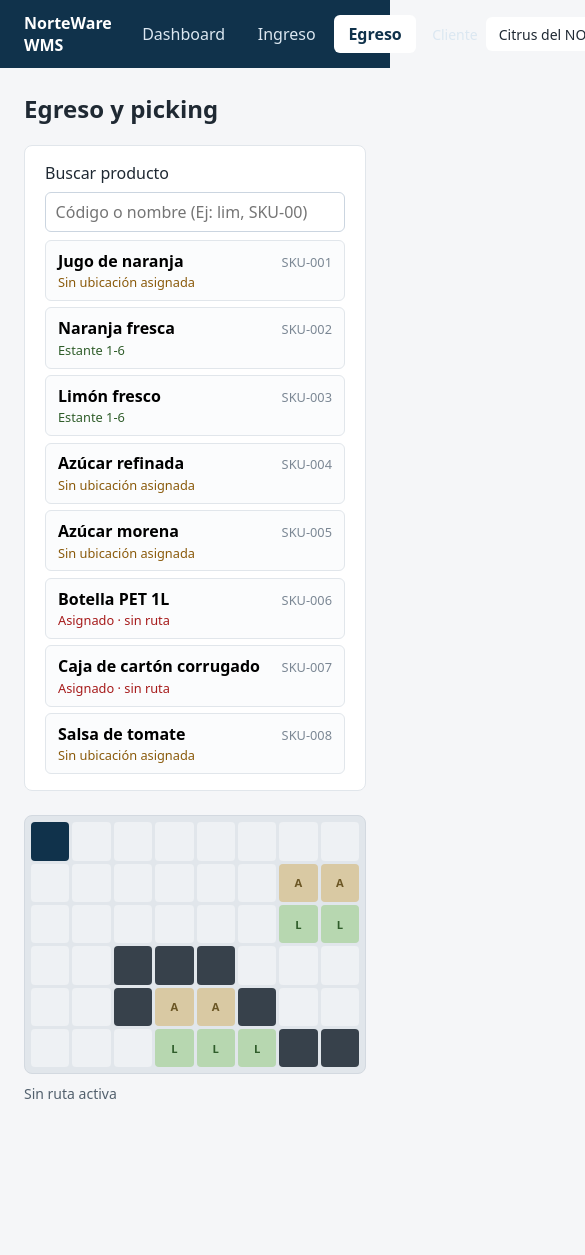
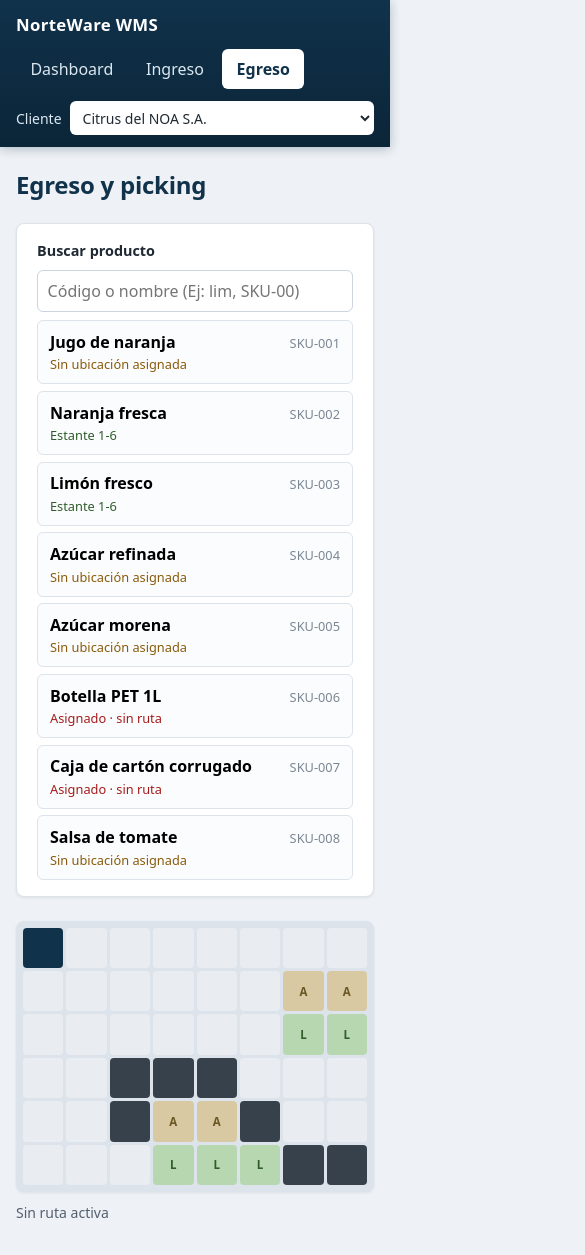
Before and after one commit to Aguss2403/norteware-wms, a React (Vite) app: page /egreso in a window 390 px wide. Shown: the top 1255 px of the page, 585 px wide, since content can reach past the window. Before the commit the page ends 1127 px from the top, so only its background shows below. Built offline with nearby package versions, Linux system fonts and the light colour scheme.

Commit message:
style(css): polish navbar, map, layout, and form styles for demo

```diff
--- a/src/index.css
+++ b/src/index.css
@@ -1,6 +1,18 @@
 :root {
   color-scheme: light;
-  font-family: system-ui, -apple-system, 'Segoe UI', Roboto, sans-serif;
+  font-family: system-ui, -apple-system, 'Segoe UI', Roboto, 'Helvetica Neue', Arial, sans-serif;
+  --color-primary: #10324b;
+  --color-primary-dark: #0b2538;
+  --color-primary-soft: #174a6e;
+  --color-bg: #eef1f5;
+  --color-surface: #ffffff;
+  --color-border: #dde3ea;
+  --color-text: #1f2933;
+  --color-text-muted: #52606d;
+  --color-accent: #f0b429;
+  --shadow-nav: 0 2px 10px rgba(16, 50, 75, 0.28);
+  --shadow-card: 0 1px 3px rgba(16, 50, 75, 0.08);
+  --radius: 0.5rem;
 }
 
 * {
@@ -9,8 +21,9 @@
 
 body {
   margin: 0;
-  background: #f5f6f8;
-  color: #1f2933;
+  background: var(--color-bg);
+  color: var(--color-text);
+  line-height: 1.5;
 }
 
 .app-shell {
@@ -19,18 +32,27 @@ body {
   flex-direction: column;
 }
 
+/* ---------- Navbar ---------- */
+
 .navbar {
+  position: sticky;
+  top: 0;
+  z-index: 10;
   display: flex;
   align-items: center;
   justify-content: space-between;
-  gap: 1rem;
+  flex-wrap: wrap;
+  gap: 0.75rem 1rem;
   padding: 0.75rem 1.5rem;
-  background: #10324b;
+  background: linear-gradient(180deg, var(--color-primary) 0%, var(--color-primary-dark) 100%);
   color: #fff;
+  box-shadow: var(--shadow-nav);
 }
 
 .navbar-brand {
   font-weight: 700;
+  font-size: 1.05rem;
+  letter-spacing: 0.02em;
 }
 
 .navbar-links {
@@ -47,15 +69,22 @@ body {
   border-radius: 0.375rem;
   color: #dbe7f1;
   text-decoration: none;
+  transition: background-color 0.15s ease, color 0.15s ease;
 }
 
 .nav-link:hover {
   background: rgba(255, 255, 255, 0.12);
+  color: #fff;
+}
+
+.nav-link:focus-visible {
+  outline: 2px solid var(--color-accent);
+  outline-offset: 2px;
 }
 
 .nav-link.active {
   background: #fff;
-  color: #10324b;
+  color: var(--color-primary);
   font-weight: 600;
 }
 
@@ -72,41 +101,64 @@ body {
 }
 
 .client-switcher-select {
-  max-width: 14rem;
+  max-width: 15rem;
   padding: 0.35rem 0.5rem;
   border: 1px solid rgba(255, 255, 255, 0.35);
   border-radius: 0.375rem;
   background: #fff;
-  color: #1f2933;
+  color: var(--color-text);
   font: inherit;
+  cursor: pointer;
 }
+
+.client-switcher-select:focus-visible {
+  outline: 2px solid var(--color-accent);
+  outline-offset: 1px;
+}
+
+/* ---------- Layout ---------- */
 
 .app-content {
   flex: 1;
-  padding: 1.5rem;
+  padding: 1.75rem 1.5rem 2.5rem;
 }
 
 .page {
   max-width: 64rem;
+  margin: 0 auto;
 }
 
 .page h1 {
-  margin-top: 0;
+  margin: 0 0 1.25rem;
+  color: var(--color-primary);
+  font-size: 1.5rem;
+  letter-spacing: -0.01em;
 }
 
-.summary-card {
-  background: #fff;
-  border: 1px solid #e1e6eb;
-  border-radius: 0.5rem;
-  padding: 1rem 1.25rem;
+.page h2 {
+  color: var(--color-primary);
+  font-size: 1.1rem;
+  margin-bottom: 0.4rem;
 }
 
-.summary-card h2 {
-  margin-top: 0;
+/* ---------- Cards / links ---------- */
+
+.summary-card {
+  background: var(--color-surface);
+  border: 1px solid var(--color-border);
+  border-radius: var(--radius);
+  padding: 1rem 1.25rem;
+  box-shadow: var(--shadow-card);
+}
+
+.summary-card p {
+  margin: 0.3rem 0;
+  color: var(--color-text-muted);
 }
 
 .entry-links {
   display: flex;
+  flex-wrap: wrap;
   gap: 1rem;
   margin-top: 1.5rem;
 }
@@ -115,14 +167,24 @@ body {
   display: inline-block;
   padding: 0.6rem 1.1rem;
   border-radius: 0.375rem;
-  background: #10324b;
+  background: var(--color-primary);
   color: #fff;
   text-decoration: none;
+  font-weight: 500;
+  transition: background-color 0.15s ease, transform 0.1s ease;
 }
 
 .entry-link:hover {
-  background: #174a6e;
+  background: var(--color-primary-soft);
+  transform: translateY(-1px);
 }
+
+.entry-link:focus-visible {
+  outline: 2px solid var(--color-accent);
+  outline-offset: 2px;
+}
+
+/* ---------- Warehouse map ---------- */
 
 .warehouse-map-wrap {
   margin-top: 1.5rem;
@@ -132,10 +194,11 @@ body {
   display: grid;
   gap: 3px;
   max-width: 34rem;
-  background: #e1e6eb;
-  border: 1px solid #d3d9e0;
-  border-radius: 0.5rem;
+  background: var(--color-border);
+  border: 1px solid var(--color-border);
+  border-radius: var(--radius);
   padding: 0.375rem;
+  box-shadow: var(--shadow-card);
 }
 
 .cell {
@@ -144,10 +207,13 @@ body {
   align-items: center;
   justify-content: center;
   border-radius: 0.25rem;
-  font-size: 0.7rem;
+  font-size: 0.72rem;
   font-weight: 700;
+  line-height: 1;
   min-width: 0;
   overflow: hidden;
+  user-select: none;
+  transition: background-color 0.15s ease;
 }
 
 .cell-empty {
@@ -155,16 +221,17 @@ body {
 }
 
 .cell-path {
-  background: #eef1f4;
+  background: #e9edf2;
 }
 
 .cell-dock {
-  background: #10324b;
+  background: var(--color-primary);
   color: #fff;
 }
 
 .cell-wall {
   background: #37414b;
+  color: #a9b4bf;
 }
 
 .cell-rack {
@@ -178,15 +245,15 @@ body {
 }
 
 .cell-route {
-  background: #f0b429;
+  background: var(--color-accent);
   color: #5c4305;
   animation: cellReveal 0.4s ease-out both;
 }
 
 @keyframes cellReveal {
   from {
-    opacity: 0.2;
-    transform: scale(0.5);
+    opacity: 0.1;
+    transform: scale(0.4);
   }
   to {
     opacity: 1;
@@ -194,22 +261,78 @@ body {
   }
 }
 
+.map-legend {
+  display: flex;
+  flex-wrap: wrap;
+  gap: 0.4rem 1.1rem;
+  margin: 0.7rem 0 0;
+  padding: 0;
+  list-style: none;
+  font-size: 0.8rem;
+  color: var(--color-text-muted);
+}
+
+.map-legend-item {
+  display: inline-flex;
+  align-items: center;
+  gap: 0.35rem;
+  white-space: nowrap;
+}
+
+.map-legend-swatch {
+  display: inline-block;
+  width: 0.8rem;
+  height: 0.8rem;
+  border-radius: 0.2rem;
+  border: 1px solid rgba(16, 50, 75, 0.25);
+}
+
+.map-legend-swatch-dock {
+  background: var(--color-primary);
+}
+
+.map-legend-swatch-assigned {
+  background: #d9c9a3;
+}
+
+.map-legend-swatch-free {
+  background: #b7d7b0;
+}
+
+.map-legend-swatch-wall {
+  background: #37414b;
+}
+
+.map-legend-swatch-route {
+  background: var(--color-accent);
+}
+
 .map-stats {
   margin: 0.6rem 0 0;
   font-size: 0.875rem;
-  color: #52606d;
+  color: var(--color-text-muted);
 }
 
-.qr-form {
+/* ---------- Forms (shared) ---------- */
+
+.qr-form,
+.search-box {
   display: flex;
   flex-direction: column;
   gap: 0.5rem;
   max-width: 32rem;
   margin-top: 1rem;
-  background: #fff;
-  border: 1px solid #e1e6eb;
-  border-radius: 0.5rem;
+  background: var(--color-surface);
+  border: 1px solid var(--color-border);
+  border-radius: var(--radius);
   padding: 1rem 1.25rem;
+  box-shadow: var(--shadow-card);
+}
+
+.qr-form label,
+.search-box label {
+  font-weight: 600;
+  font-size: 0.9rem;
 }
 
 .qr-form-row {
@@ -217,23 +340,35 @@ body {
   gap: 0.5rem;
 }
 
-.qr-form input {
+.qr-form input,
+.search-box input {
   flex: 1;
   min-width: 0;
   padding: 0.5rem 0.6rem;
   border: 1px solid #cbd5e0;
   border-radius: 0.375rem;
   font: inherit;
+  background: #fff;
+}
+
+.qr-form input:focus-visible,
+.search-box input:focus-visible {
+  outline: 2px solid rgba(16, 50, 75, 0.45);
+  outline-offset: 1px;
+  border-color: var(--color-primary);
 }
 
 .qr-form button {
   padding: 0.5rem 0.9rem;
   border: none;
   border-radius: 0.375rem;
-  background: #10324b;
+  background: var(--color-primary);
   color: #fff;
   cursor: pointer;
   white-space: nowrap;
+  font: inherit;
+  font-weight: 500;
+  transition: background-color 0.15s ease, transform 0.1s ease;
 }
 
 .qr-form button[type='button'] {
@@ -241,71 +376,71 @@ body {
 }
 
 .qr-form button:hover {
-  filter: brightness(1.15);
+  background: var(--color-primary-soft);
+  transform: translateY(-1px);
 }
 
-.qr-error {
+.qr-form button[type='button']:hover {
+  background: #3f4a55;
+}
+
+.qr-form button:focus-visible {
+  outline: 2px solid var(--color-accent);
+  outline-offset: 2px;
+}
+
+.qr-error,
+.search-empty {
   margin: 0;
   color: #a61b1b;
   font-size: 0.875rem;
 }
 
+/* ---------- Flow status ---------- */
+
 .flow-status {
   margin: 1rem 0 0;
   padding: 0.6rem 0.9rem;
   border-radius: 0.375rem;
+  border-left: 3px solid transparent;
   font-size: 0.875rem;
+  max-width: 32rem;
 }
 
-.flow-status-assigned {
+.flow-status-assigned,
+.flow-status-located {
   background: #e8f0fa;
   color: #10324b;
+  border-left-color: #10324b;
 }
 
 .flow-status-auto-assigned {
   background: #e6f4e2;
   color: #2f5d2a;
+  border-left-color: #2f5d2a;
 }
 
 .flow-status-no-route {
   background: #fdf0e0;
   color: #8a5a0b;
+  border-left-color: #b7791f;
 }
 
-.flow-status-no-storage {
-  background: #fbe9e9;
-  color: #a61b1b;
-}
-
-.flow-status-located {
-  background: #e8f0fa;
-  color: #10324b;
-}
-
+.flow-status-no-storage,
 .flow-status-no-stock {
   background: #fbe9e9;
   color: #a61b1b;
+  border-left-color: #a61b1b;
 }
 
-.search-box {
-  display: flex;
-  flex-direction: column;
-  gap: 0.5rem;
+.flow-hint {
+  margin: 0.6rem 0 0;
+  font-size: 0.8rem;
+  color: var(--color-text-muted);
   max-width: 32rem;
-  margin-top: 1rem;
-  background: #fff;
-  border: 1px solid #e1e6eb;
-  border-radius: 0.5rem;
-  padding: 1rem 1.25rem;
 }
 
-.search-box input {
-  width: 100%;
-  padding: 0.5rem 0.6rem;
-  border: 1px solid #cbd5e0;
-  border-radius: 0.375rem;
-  font: inherit;
-}
+/* ---------- Search results ---------- */
 
 .search-results {
   list-style: none;
@@ -324,16 +459,23 @@ body {
   width: 100%;
   text-align: left;
   padding: 0.55rem 0.75rem;
-  border: 1px solid #e1e6eb;
+  border: 1px solid var(--color-border);
   border-radius: 0.375rem;
   background: #fbfcfd;
   cursor: pointer;
   font: inherit;
+  transition: background-color 0.15s ease, border-color 0.15s ease;
 }
 
 .search-result:hover {
   background: #eef4fb;
   border-color: #c3d4e6;
+}
+
+.search-result:focus-visible {
+  outline: 2px solid rgba(16, 50, 75, 0.45);
+  outline-offset: 1px;
+  border-color: var(--color-primary);
 }
 
 .search-result-name {
@@ -348,7 +490,7 @@ body {
 .search-result-status {
   grid-column: 1 / -1;
   font-size: 0.8rem;
-  color: #52606d;
+  color: var(--color-text-muted);
 }
 
 .search-result-status-located {
@@ -363,8 +505,27 @@ body {
   color: #a61b1b;
 }
 
-.search-empty {
-  margin: 0;
-  color: #a61b1b;
-  font-size: 0.875rem;
+/* ---------- Responsive ---------- */
+
+@media (max-width: 40rem) {
+  .navbar {
+    padding: 0.75rem 1rem;
+  }
+
+  .client-switcher {
+    width: 100%;
+  }
+
+  .client-switcher-select {
+    flex: 1;
+    max-width: none;
+  }
+
+  .app-content {
+    padding: 1.25rem 1rem 2rem;
+  }
+
+  .qr-form-row {
+    flex-wrap: wrap;
+  }
 }
```
